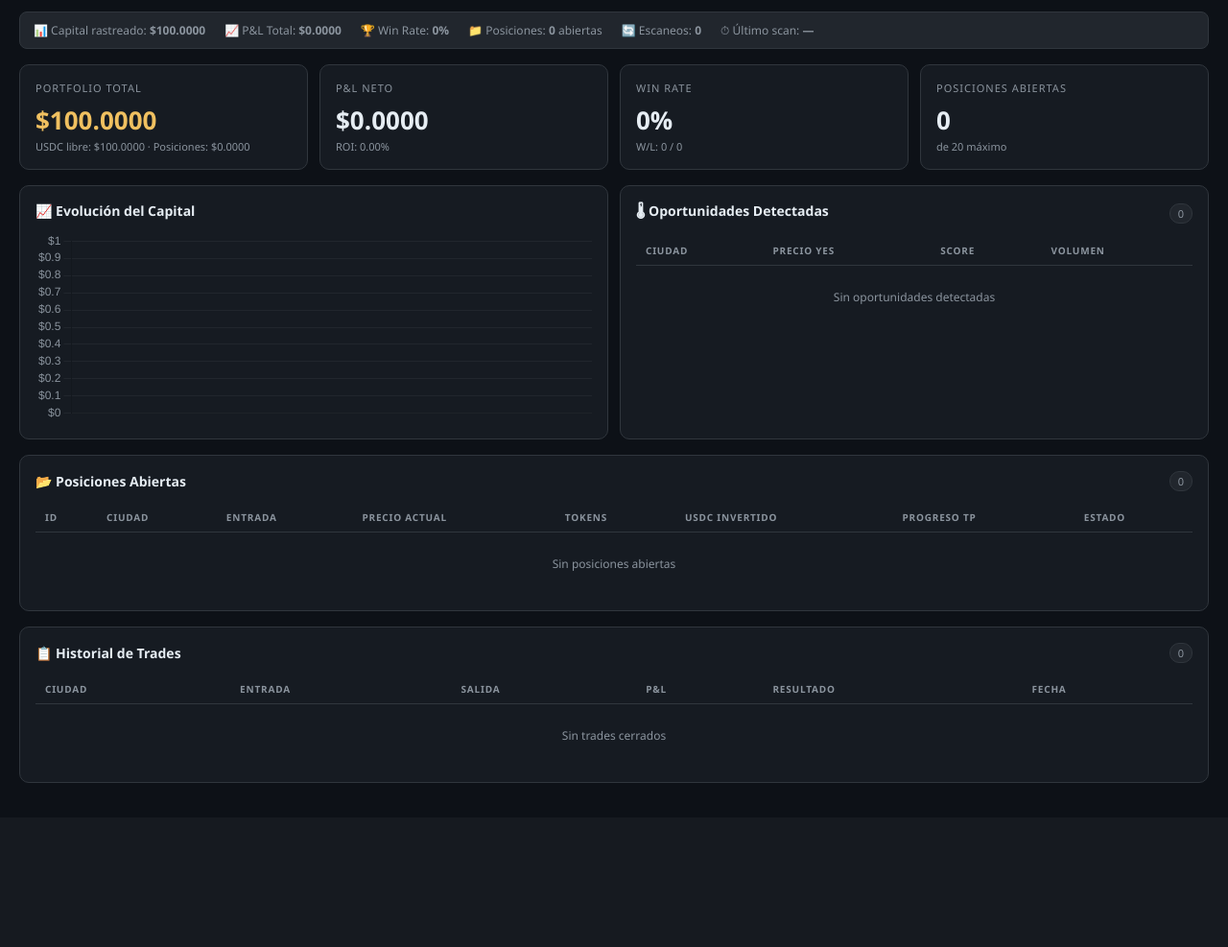
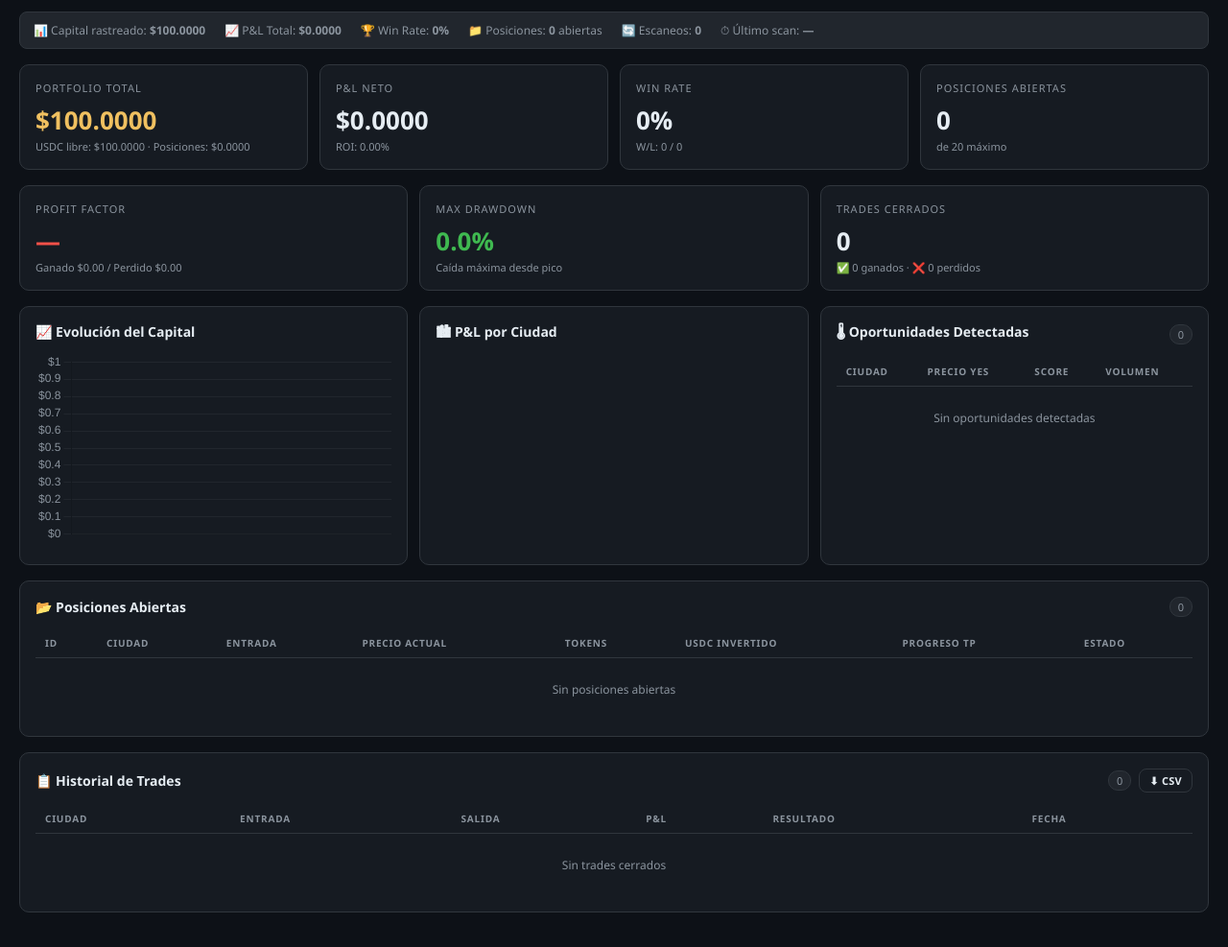
Before and after one commit to alf-alejandro/Clima-Gold, a Flask app: page / in a window 1280 px wide. Shown: the part 162-1149 px from the top of the page at 96% size. Before the commit the page ends 978 px from the top, so only its background shows below. Run offline with Flask 3, Linux system fonts and the light colour scheme; data that the repository does not hold is empty; a map, chart or similar area stays blank.

Commit message:
Dashboard: PF, max drawdown, trades count, city chart, CSV export
- portfolio.get_stats(): add profit_factor, max_drawdown_pct, city_stats, gross_wins/losses
- app.py: /api/trades.csv endpoint (full history download)
- dashboard: 2nd KPI row (PF, drawdown, trade count), P&L-per-city bar chart, CSV button

Co-Authored-By: Claude Sonnet 4.6 <noreply@anthropic.com>

```diff
--- a/app.py
+++ b/app.py
@@ -3,7 +3,9 @@ app.py — Flask app para Clima-Gold
 Dashboard + API para controlar el bot de temperatura de Polymarket
 """
 import os
-from flask import Flask, jsonify, render_template, request
+import io
+import csv
+from flask import Flask, jsonify, make_response, render_template, request
 from dotenv import load_dotenv
 
 import db
@@ -119,6 +121,30 @@ def api_cancel_all():
     return jsonify({"ok": ok, "message": "Todas las órdenes canceladas."})
 
 
+# ─── Exportar trades como CSV ─────────────────────────────────────────────────
+
+@app.route("/api/trades.csv")
+def trades_csv():
+    closed = db.load_closed_positions(10000)
+    output = io.StringIO()
+    writer = csv.writer(output)
+    writer.writerow(["Ciudad", "Pregunta", "Entrada_YES", "Salida_YES", "PnL_USD", "Resultado", "Fecha"])
+    for p in closed:
+        writer.writerow([
+            p.get("city", ""),
+            p.get("question", ""),
+            p.get("entry_yes", ""),
+            p.get("exit_yes", ""),
+            p.get("pnl", ""),
+            p.get("reason", ""),
+            p.get("closed_at", ""),
+        ])
+    resp = make_response(output.getvalue())
+    resp.headers["Content-Disposition"] = "attachment; filename=clima_gold_trades.csv"
+    resp.headers["Content-Type"] = "text/csv; charset=utf-8"
+    return resp
+
+
 if __name__ == "__main__":
     port = int(os.getenv("PORT", 5000))
     app.run(host="0.0.0.0", port=port, debug=False)
--- a/portfolio.py
+++ b/portfolio.py
@@ -314,8 +314,9 @@ class Portfolio:
 
     def get_stats(self) -> dict:
         open_positions = list(self._positions.values())
-        total_trades = self._wins + self._losses
-        win_rate = round(self._wins / total_trades * 100, 1) if total_trades else 0
+        closed         = self._closed
+        total_trades   = self._wins + self._losses
+        win_rate       = round(self._wins / total_trades * 100, 1) if total_trades else 0
 
         positions_value = sum(
             pos.get("current_yes", pos["entry_yes"]) * pos["tokens"]
@@ -323,6 +324,36 @@ class Portfolio:
         )
         total_portfolio = round(self._capital + positions_value, 4)
         roi = round((total_portfolio - self._initial_capital) / self._initial_capital * 100, 2)
+
+        # Profit Factor
+        gross_wins   = sum(p.get("pnl", 0) for p in closed if (p.get("pnl") or 0) > 0)
+        gross_losses = abs(sum(p.get("pnl", 0) for p in closed if (p.get("pnl") or 0) < 0))
+        profit_factor = round(gross_wins / gross_losses, 2) if gross_losses > 0 else None
+
+        # Max Drawdown
+        history    = db.load_capital_history()
+        peak       = self._initial_capital
+        max_dd_pct = 0.0
+        for h in history:
+            if h["capital"] > peak:
+                peak = h["capital"]
+            if peak > 0:
+                dd = (peak - h["capital"]) / peak * 100
+                if dd > max_dd_pct:
+                    max_dd_pct = dd
+
+        # P&L por ciudad
+        city_stats: dict = {}
+        for p in closed:
+            city = p.get("city", "?")
+            if city not in city_stats:
+                city_stats[city] = {"wins": 0, "losses": 0, "pnl": 0.0}
+            pnl = p.get("pnl") or 0
+            city_stats[city]["pnl"] = round(city_stats[city]["pnl"] + pnl, 4)
+            if pnl > 0:
+                city_stats[city]["wins"]   += 1
+            else:
+                city_stats[city]["losses"] += 1
 
         return {
             "capital":          round(self._capital, 4),
@@ -334,10 +365,15 @@ class Portfolio:
             "wins":             self._wins,
             "losses":           self._losses,
             "win_rate":         win_rate,
+            "profit_factor":    profit_factor,
+            "max_drawdown_pct": round(max_dd_pct, 2),
+            "gross_wins":       round(gross_wins, 4),
+            "gross_losses":     round(gross_losses, 4),
+            "city_stats":       city_stats,
             "open_count":       len(open_positions),
             "open_positions":   open_positions,
-            "closed_positions": self._closed[:50],
+            "closed_positions": closed[:50],
             "scan_count":       self._scan_count,
             "last_scan":        self._last_scan,
-            "capital_history":  db.load_capital_history(),
+            "capital_history":  history,
         }
--- a/templates/dashboard.html
+++ b/templates/dashboard.html
@@ -39,8 +39,9 @@
   .grid-3 { display: grid; grid-template-columns: repeat(3,1fr); gap: 12px; }
   .grid-4 { display: grid; grid-template-columns: repeat(4,1fr); gap: 12px; }
   .grid-2 { display: grid; grid-template-columns: 1fr 1fr; gap: 12px; }
-  @media(max-width:900px){ .grid-3,.grid-4{grid-template-columns:1fr 1fr} .grid-2{grid-template-columns:1fr} }
-  @media(max-width:600px){ .grid-3,.grid-4,.grid-2{grid-template-columns:1fr} }
+  .grid-3c{ display: grid; grid-template-columns: repeat(3,1fr); gap: 12px; }
+  @media(max-width:900px){ .grid-3,.grid-4,.grid-3c{grid-template-columns:1fr 1fr} .grid-2{grid-template-columns:1fr} }
+  @media(max-width:600px){ .grid-3,.grid-4,.grid-2,.grid-3c{grid-template-columns:1fr} }
 
   /* Cards */
   .card {
@@ -152,7 +153,7 @@
     <span>⏱ Último scan: <strong id="statLastScan">—</strong></span>
   </div>
 
-  <!-- KPIs -->
+  <!-- KPIs fila 1 -->
   <div class="grid-4 mb">
     <div class="card">
       <div class="card-title">Portfolio Total</div>
@@ -176,14 +177,41 @@
     </div>
   </div>
 
-  <!-- CHART + OPORTUNIDADES -->
-  <div class="grid-2 mb">
+  <!-- KPIs fila 2 -->
+  <div class="grid-3c mb">
+    <div class="card">
+      <div class="card-title">Profit Factor</div>
+      <div class="kpi-value" id="kpiPF">—</div>
+      <div class="kpi-sub" id="kpiPFsub">Bruto ganado / Bruto perdido</div>
+    </div>
+    <div class="card">
+      <div class="card-title">Max Drawdown</div>
+      <div class="kpi-value" id="kpiDD">—</div>
+      <div class="kpi-sub">Caída máxima desde pico</div>
+    </div>
+    <div class="card">
+      <div class="card-title">Trades Cerrados</div>
+      <div class="kpi-value" id="kpiTrades">—</div>
+      <div class="kpi-sub" id="kpiGross">Ganado: — · Perdido: —</div>
+    </div>
+  </div>
+
+  <!-- CHARTS -->
+  <div class="grid-3c mb">
     <div class="card">
       <div class="section-header">
         <div class="section-title">📈 Evolución del Capital</div>
       </div>
       <div class="chart-wrap">
         <canvas id="capitalChart"></canvas>
+      </div>
+    </div>
+    <div class="card">
+      <div class="section-header">
+        <div class="section-title">🏙 P&amp;L por Ciudad</div>
+      </div>
+      <div class="chart-wrap">
+        <canvas id="cityChart"></canvas>
       </div>
     </div>
     <div class="card">
@@ -227,7 +255,12 @@
   <div class="card mb">
     <div class="section-header">
       <div class="section-title">📋 Historial de Trades</div>
-      <span class="count-badge" id="closedCount">0</span>
+      <div style="display:flex;gap:8px;align-items:center;">
+        <span class="count-badge" id="closedCount">0</span>
+        <a href="/api/trades.csv" download class="btn btn-outline" style="padding:4px 10px;font-size:11px;text-decoration:none;">
+          ⬇ CSV
+        </a>
+      </div>
     </div>
     <table>
       <thead>
@@ -251,7 +284,7 @@
 </div><!-- /main -->
 
 <script>
-// ─── Chart ───────────────────────────────────────────────────────────────────
+// ─── Capital Chart ────────────────────────────────────────────────────────────
 const ctx = document.getElementById('capitalChart').getContext('2d');
 let capitalChart = new Chart(ctx, {
   type: 'line',
@@ -270,6 +303,38 @@ let capitalChart = new Chart(ctx, {
     }
   }
 });
+
+// ─── City Chart ──────────────────────────────────────────────────────────────
+let cityChart = null;
+function renderCityChart(cityStats) {
+  const cities = Object.keys(cityStats);
+  if (!cities.length) return;
+  const pnls   = cities.map(c => cityStats[c].pnl);
+  const colors = pnls.map(p => p >= 0 ? 'rgba(63,185,80,0.75)' : 'rgba(248,81,73,0.75)');
+  if (cityChart) {
+    cityChart.data.labels = cities;
+    cityChart.data.datasets[0].data = pnls;
+    cityChart.data.datasets[0].backgroundColor = colors;
+    cityChart.update('none');
+    return;
+  }
+  const cctx = document.getElementById('cityChart').getContext('2d');
+  cityChart = new Chart(cctx, {
+    type: 'bar',
+    data: { labels: cities, datasets: [{ data: pnls, backgroundColor: colors }] },
+    options: {
+      indexAxis: 'y',
+      responsive: true, maintainAspectRatio: false,
+      plugins: { legend: { display: false }, tooltip: {
+        callbacks: { label: c => ` $${c.parsed.x.toFixed(2)}` }
+      }},
+      scales: {
+        x: { ticks: { color:'#8b949e', callback: v=>`$${v}`, font:{size:10} }, grid: { color:'#21262d' } },
+        y: { ticks: { color:'#8b949e', font:{size:10} }, grid: { color:'#21262d' } }
+      }
+    }
+  });
+}
 
 // ─── Utils ───────────────────────────────────────────────────────────────────
 const $ = id => document.getElementById(id);
@@ -316,6 +381,7 @@ async function refresh() {
     updateHeader(d);
     updateKPIs(d);
     updateChart(d.capital_history || []);
+    if (d.city_stats) renderCityChart(d.city_stats);
     updateOpportunities(d.opportunities || []);
     updateOpenPositions(d.open_positions || []);
     updateClosedPositions(d.closed_positions || []);
@@ -339,6 +405,7 @@ function updateHeader(d) {
 
 function updateKPIs(d) {
   const pnl = parseFloat(d.total_pnl || 0);
+  // Fila 1
   $('kpiCapital').textContent = fmtUSD(d.total_portfolio ?? d.capital);
   $('kpiCapitalSub').textContent = `USDC libre: ${fmtUSD(d.capital)} · Posiciones: ${fmtUSD(d.positions_value)}`;
   $('kpiPnl').textContent = fmtUSD(pnl);
@@ -347,6 +414,17 @@ function updateKPIs(d) {
   $('kpiWinRate').textContent = `${d.win_rate || 0}%`;
   $('kpiWL').textContent = `W/L: ${d.wins || 0} / ${d.losses || 0}`;
   $('kpiOpen').textContent = d.open_count || 0;
+  // Fila 2 — nuevas métricas
+  const pf = d.profit_factor;
+  $('kpiPF').textContent = pf !== null && pf !== undefined ? pf.toFixed(2) : '—';
+  $('kpiPF').className = `kpi-value ${pf >= 1.5 ? 'green' : pf >= 1 ? 'amber' : 'red'}`;
+  $('kpiPFsub').textContent = `Ganado $${(d.gross_wins||0).toFixed(2)} / Perdido $${(d.gross_losses||0).toFixed(2)}`;
+  const dd = d.max_drawdown_pct || 0;
+  $('kpiDD').textContent = `${dd.toFixed(1)}%`;
+  $('kpiDD').className = `kpi-value ${dd < 10 ? 'green' : dd < 25 ? 'amber' : 'red'}`;
+  const total = (d.wins || 0) + (d.losses || 0);
+  $('kpiTrades').textContent = total;
+  $('kpiGross').textContent = `✅ ${d.wins || 0} ganados · ❌ ${d.losses || 0} perdidos`;
   // status bar
   $('statCapital').textContent = fmtUSD(d.capital);
   $('statPnl').textContent = fmtUSD(pnl);
```
